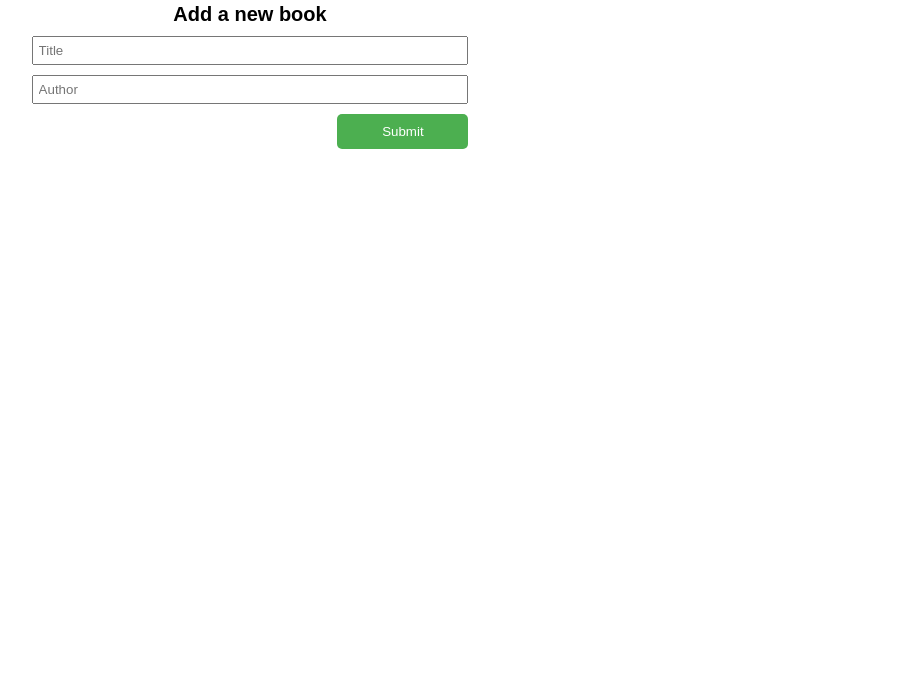
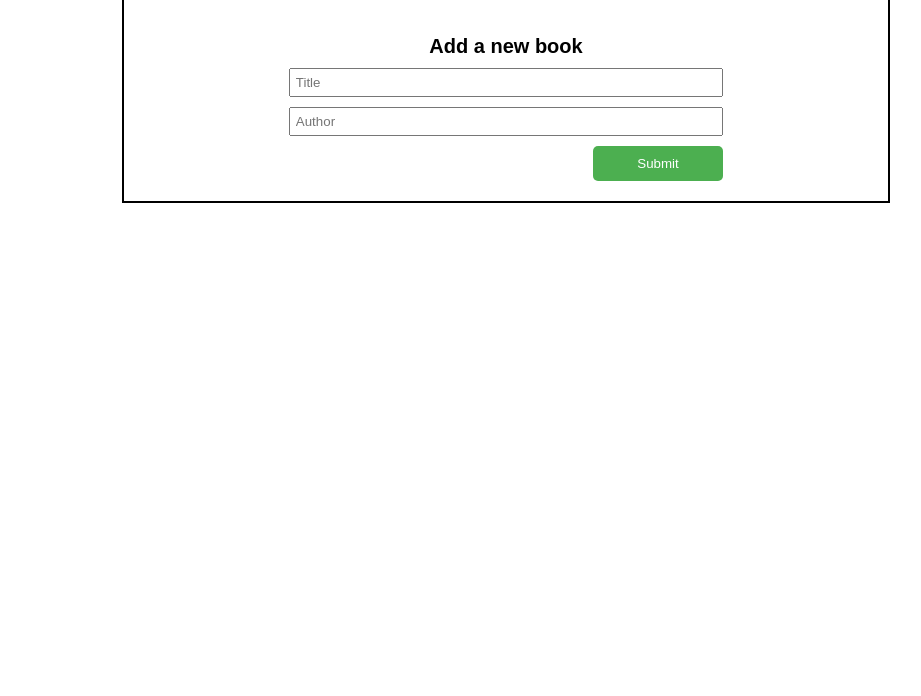
Before and after one commit to Obote/AwesomeBooks, a website: page index.html in a window 1280 px wide. Shown: the part 104-800 px from the top of the page, without its empty margins (134-1055 px from the left). Drawn offline with Linux system fonts and the light colour scheme.

Commit message:
Update css file

```diff
--- a/style/index.css
+++ b/style/index.css
@@ -10,6 +10,8 @@ body {
   font-family: Arial, sans-serif;
   padding: 20px;
   align-items: center;
+  border: 2px solid black;
+  margin: 30px auto;
 }
 
 #form {
```
